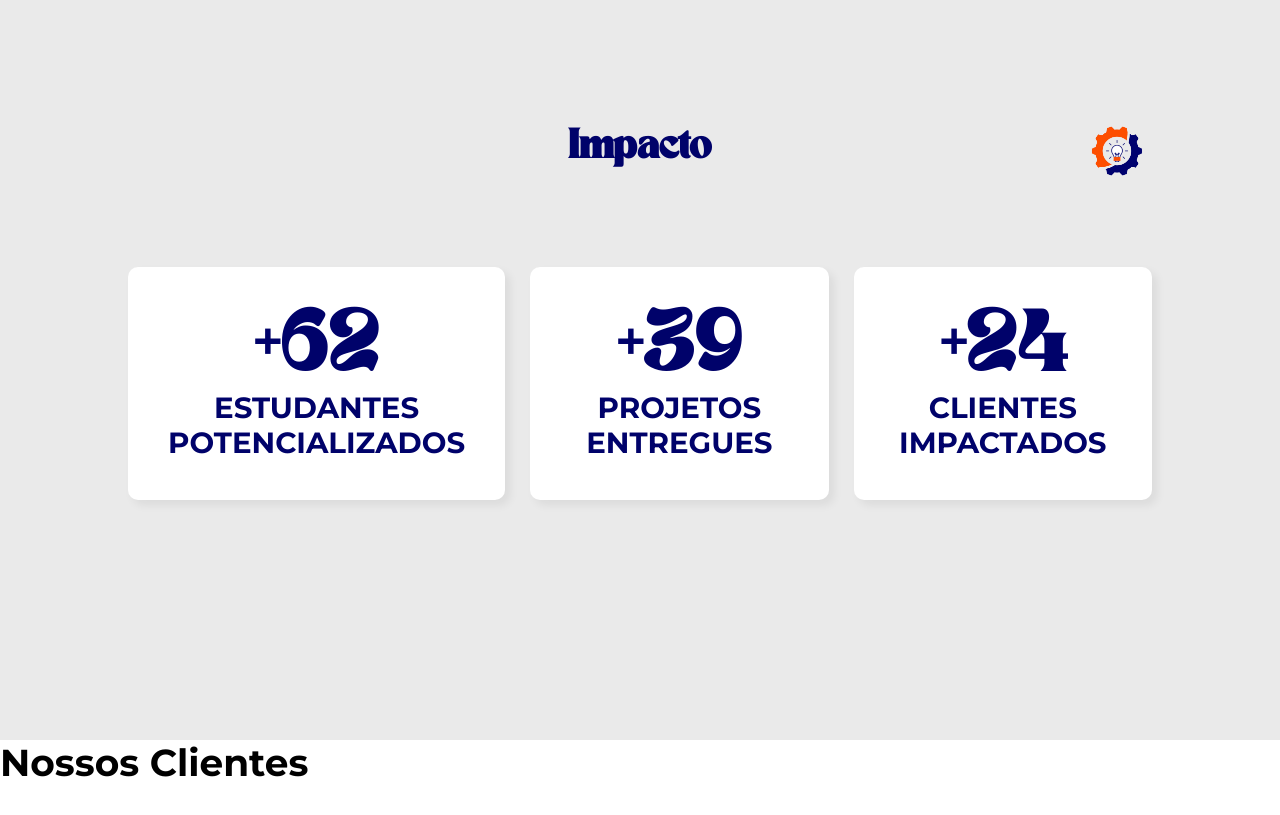
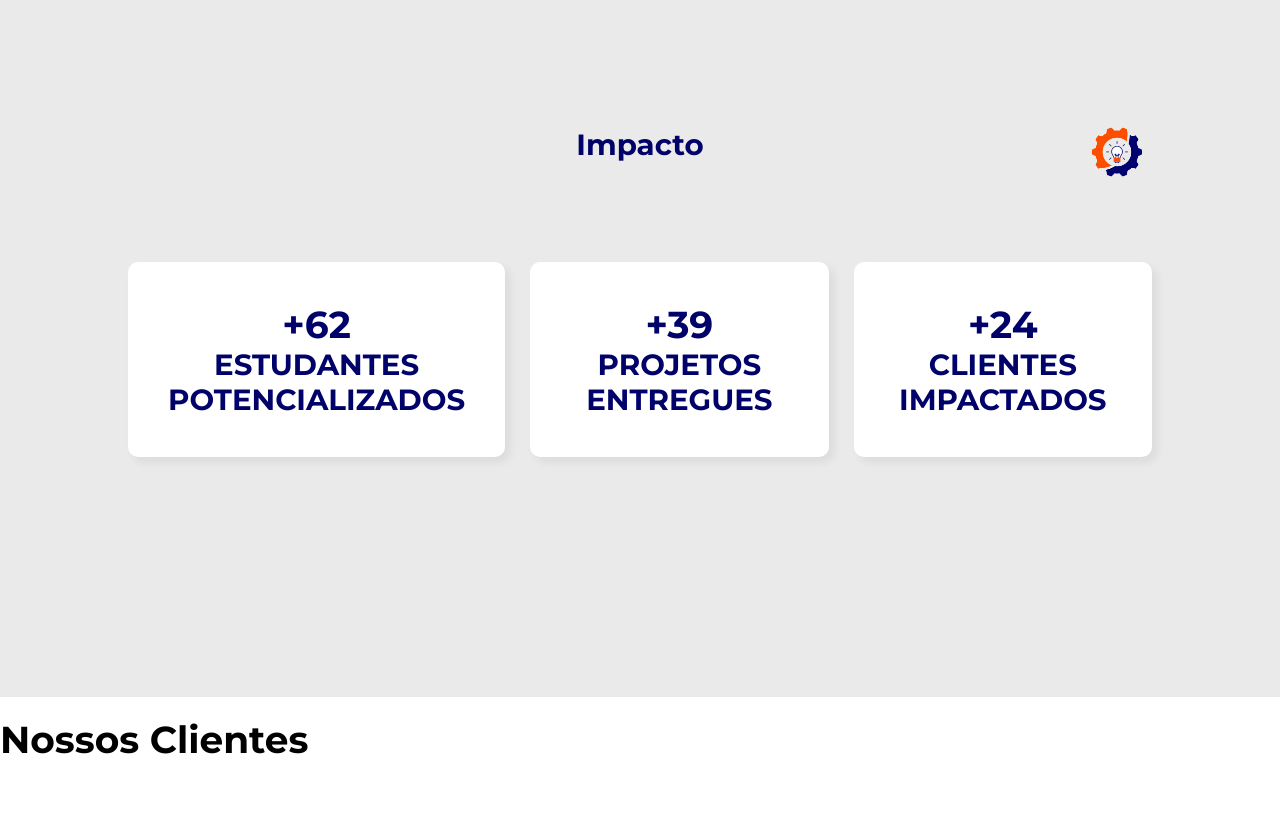
Before and after one commit to Turing-Tecnologia/PROJR, a React (Vite) app in the folder pro-jr/: page / in a window 1280 px wide. Shown: the part 4460-5275 px from the top of the page. Built offline with nearby package versions, Linux system fonts and the light colour scheme.

Commit message:
font size

```diff
--- a/pro-jr/src/components/ServicesIcon/ServicesIcon.module.css
+++ b/pro-jr/src/components/ServicesIcon/ServicesIcon.module.css
@@ -58,9 +58,11 @@
 
   .icon p.short-description {
     margin-top: 20%;
+    font-size: 18px;
   }
 
   .icon p.medium-description {
+    font-size: 16px;
     margin-top: 14%;
   }
 
--- a/pro-jr/src/pages/Impact/Impact.module.css
+++ b/pro-jr/src/pages/Impact/Impact.module.css
@@ -1,27 +1,11 @@
-@charset "UTF-8";
-
-@font-face {
-    font-family: 'Tan Nimbus';
-    src: url('./fonts/TAN-NIMBUS.ttf');
-}
-@font-face {
-    font-family: 'Abril Fatface';
-    src: url('./fonts/AbrilFatface-Regular.ttf');
-}
-body {
-    font-family: 'Abril Fatface', serif;
-}
 .h1 {
     color: #00026a;
     text-align: center;
     margin-top: 50px;
     margin-bottom: 100px;
-    font-family: 'Tan Nimbus', serif;
 }
 .h2 {
-    font-size: 60px;
     margin-bottom: -10px;
-    font-family: 'Tan Nimbus', serif;
     display: block;
     margin: auto;
 }
```
Also changed, not shown: pro-jr/src/pages/Impact/fonts/AbrilFatface-Regular.ttf (deleted), pro-jr/src/pages/Impact/fonts/TAN-NIMBUS.ttf (deleted).
